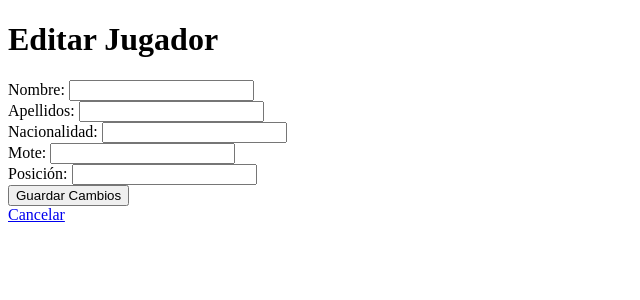
After one commit to adrianoggm/CC.2024-2025.Gestion-de-penas-de-futbol, a Flask app: template templates/editar_jugador.html in a window 1280 px wide. The commit adds this page. Shown: the top 300 px of the page, without its empty margins (0-640 px from the left). Run offline with Flask 3, Linux system fonts and the light colour scheme; the template is opened without the code that fills it, so the values that code supplies are empty.

Commit message:
Se añaden jugadores y se pueden editar y borrar
Implementando: #26 #27  terminadas a falta de testeo:  #29 #28

```diff
--- a/app.py
+++ b/app.py
@@ -113,6 +113,113 @@ def gestionar_partidos():
     conn.close()
 
     return render_template('gestionar_partidos.html', partidos=partidos)
+
+# Ruta para añadir jugador
+@app.route('/admin/gestionar_jugadores/añadir_jugador', methods=['GET', 'POST'])
+def añadir_jugador():
+    if 'Idpena' not in session:
+        flash('Por favor, inicia sesión como administrador.')
+        return redirect(url_for('login'))
+
+    if request.method == 'POST':
+        nombre = request.form['nombre']
+        apellidos = request.form['apellidos']
+        nacionalidad = request.form['nacionalidad']
+        mote = request.form['mote']
+        posicion = request.form['posicion']
+
+        # Insertar en la tabla JUGADOR y luego en JUGADORPENA
+        conn = get_db_connection()
+        cursor = conn.cursor()
+
+        cursor.execute("INSERT INTO JUGADOR (Nombre, Apellidos, Nacionalidad) VALUES (?, ?, ?)",
+                       (nombre, apellidos, nacionalidad))
+
+        # Obtener el Idjugador recién insertado
+        id_jugador = cursor.lastrowid
+        id_pena = session['Idpena']
+
+        cursor.execute("INSERT INTO JUGADORPENA (Idjugador, Idpena, Mote, Posicion) VALUES (?, ?, ?, ?)",
+                       (id_jugador, id_pena, mote, posicion))
+
+        conn.commit()
+        conn.close()
+
+        flash('Jugador añadido exitosamente.')
+        return redirect(url_for('gestionar_jugadores'))
+
+    return render_template('añadir_jugador.html')
+
+@app.route('/admin/gestionar_jugadores/editar/<int:jugador_id>', methods=['GET', 'POST'])
+def editar_jugador(jugador_id):
+    if 'Idpena' not in session:
+        flash('Por favor, inicia sesión como administrador.')
+        return redirect(url_for('login'))
+
+    conn = get_db_connection()
+
+    # Si el formulario ha sido enviado, actualizar el jugador en la base de datos
+    if request.method == 'POST':
+        nombre = request.form['nombre']
+        apellidos = request.form['apellidos']
+        nacionalidad = request.form['nacionalidad']
+        mote = request.form['mote']
+        posicion = request.form['posicion']
+
+        # Actualizar los datos del jugador
+        conn.execute("""
+            UPDATE JUGADOR
+            SET Nombre = ?, Apellidos = ?, Nacionalidad = ?
+            WHERE Idjugador = ?
+        """, (nombre, apellidos, nacionalidad, jugador_id))
+
+        # Actualizar los datos en la tabla JUGADORPENA
+        conn.execute("""
+            UPDATE JUGADORPENA
+            SET Mote = ?, Posicion = ?
+            WHERE Idjugador = ? AND Idpena = ?
+        """, (mote, posicion, jugador_id, session['Idpena']))
+
+        conn.commit()
+        conn.close()
+
+        flash('Jugador actualizado correctamente.')
+        return redirect(url_for('gestionar_jugadores'))
+
+    # Obtener los datos actuales del jugador
+    jugador = conn.execute("""
+        SELECT JUGADOR.*, JUGADORPENA.Mote, JUGADORPENA.Posicion
+        FROM JUGADOR
+        JOIN JUGADORPENA ON JUGADOR.Idjugador = JUGADORPENA.Idjugador
+        WHERE JUGADOR.Idjugador = ? AND JUGADORPENA.Idpena = ?
+    """, (jugador_id, session['Idpena'])).fetchone()
+
+    conn.close()
+
+    if jugador is None:
+        flash('Jugador no encontrado.')
+        return redirect(url_for('gestionar_jugadores'))
+
+    return render_template('editar_jugador.html', jugador=jugador)
+
+@app.route('/admin/gestionar_jugadores/eliminar/<int:jugador_id>', methods=['POST'])
+def eliminar_jugador(jugador_id):
+    if 'Idpena' not in session:
+        flash('Por favor, inicia sesión como administrador.')
+        return redirect(url_for('login'))
+
+    conn = get_db_connection()
+
+    # Eliminar el jugador de ambas tablas
+    conn.execute("DELETE FROM JUGADORPENA WHERE Idjugador = ? AND Idpena = ?", (jugador_id, session['Idpena']))
+    conn.execute("DELETE FROM JUGADOR WHERE Idjugador = ?", (jugador_id,))
+
+    conn.commit()
+    conn.close()
+
+    flash('Jugador eliminado correctamente.')
+    return redirect(url_for('gestionar_jugadores'))
+
 # Manejo de errores personalizados
 @app.errorhandler(404)
 def not_found(error):
--- /dev/null
+++ b/templates/editar_jugador.html
@@ -0,0 +1,32 @@
+<!DOCTYPE html>
+<html lang="es">
+<head>
+    <meta charset="UTF-8">
+    <meta name="viewport" content="width=device-width, initial-scale=1.0">
+    <title>Editar Jugador</title>
+</head>
+<body>
+    <h1>Editar Jugador</h1>
+
+    <form action="{{ url_for('editar_jugador', jugador_id=jugador['Idjugador']) }}" method="post">
+        <label for="nombre">Nombre:</label>
+        <input type="text" id="nombre" name="nombre" value="{{ jugador['Nombre'] }}" required><br>
+
+        <label for="apellidos">Apellidos:</label>
+        <input type="text" id="apellidos" name="apellidos" value="{{ jugador['Apellidos'] }}" required><br>
+
+        <label for="nacionalidad">Nacionalidad:</label>
+        <input type="text" id="nacionalidad" name="nacionalidad" value="{{ jugador['Nacionalidad'] }}" required><br>
+
+        <label for="mote">Mote:</label>
+        <input type="text" id="mote" name="mote" value="{{ jugador['Mote'] }}" required><br>
+
+        <label for="posicion">Posición:</label>
+        <input type="text" id="posicion" name="posicion" value="{{ jugador['Posicion'] }}" required><br>
+
+        <button type="submit">Guardar Cambios</button>
+    </form>
+
+    <a href="{{ url_for('gestionar_jugadores') }}">Cancelar</a>
+</body>
+</html>
```
Also changed, not shown: static/styles.css (+46 -0 lines), templates/añadir_jugador.html (added, +28 -0 lines), templates/gestionar_jugadores.html (+13 -6 lines), test.py (added, +108 -0 lines), Gestion_Penas.db, templates/registration.html (line endings or trailing spaces), 1 other file.
